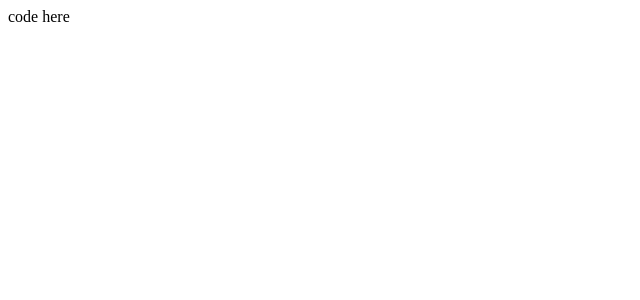
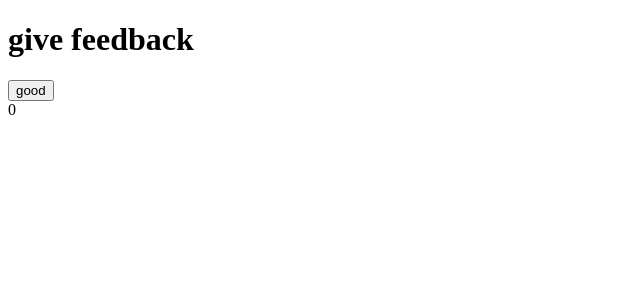
Before and after one commit to kazi-kabir/fullstack-open, a React (Vite) app in the folder part1/unicafe/unicafe/: page / in a window 1280 px wide. Shown: the top 300 px of the page, without its empty margins (0-640 px from the left). Built offline with nearby package versions, Linux system fonts and the light colour scheme.

Commit message:
added one button

```diff
--- a/part1/unicafe/unicafe/src/App.jsx
+++ b/part1/unicafe/unicafe/src/App.jsx
@@ -6,10 +6,25 @@ const App = () => {
   const [neutral, setNeutral] = useState(0)
   const [bad, setBad] = useState(0)
 
+  const goodFeedback = () => {
+    setGood(good + 1);
+  }
+
+  const neutralFeedback = () => {
+    setNeutral(neutral + 1);
+  }
+
+
   return (
     <div>
-      code here
+      <h1>give feedback</h1>
+      <button onClick={goodFeedback}>good</button>
+
+      <div>{good}</div>
     </div>
+
+
+
   )
 }
 
```
